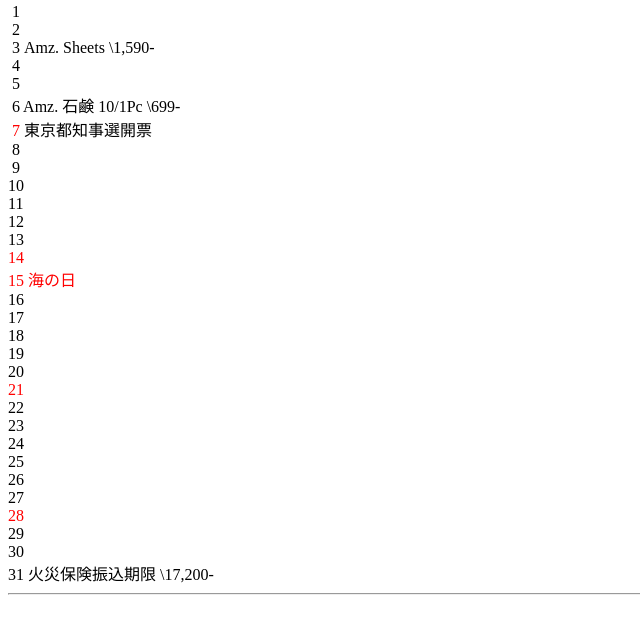
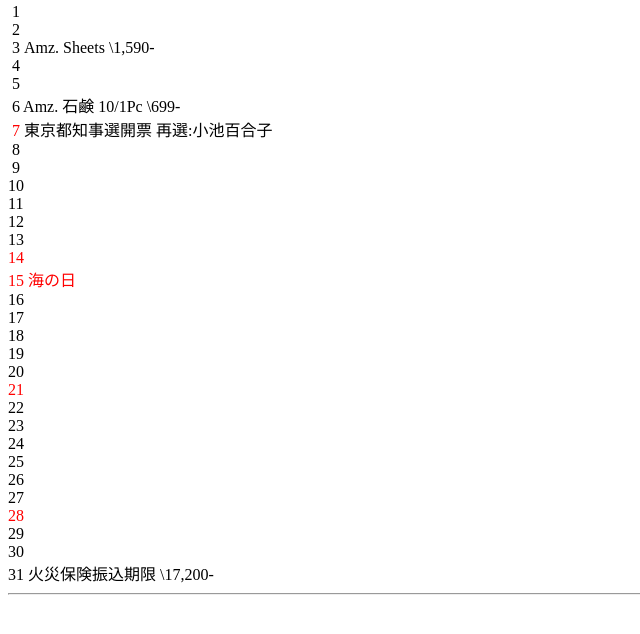
Before and after one commit to tomog/tomog.github.io, a plain HTML site: page month.html in a window 1280 px wide. Shown: the part 134-768 px from the top of the page, without its empty margins (0-640 px from the left). Drawn offline with Linux system fonts and the light colour scheme.

Commit message:
Update month.html

```diff
--- a/month.html
+++ b/month.html
@@ -15,7 +15,7 @@
  &nbsp;4 <br>
  &nbsp;5 <br>
  &nbsp;6 Amz. 石鹸 10/1Pc \699-<br>
- &nbsp;<font color=red>7</font> 東京都知事選開票<br>
+ &nbsp;<font color=red>7</font> 東京都知事選開票 再選:小池百合子<br>
  &nbsp;8 <br>
  &nbsp;9 <br>
 10<br>
```
